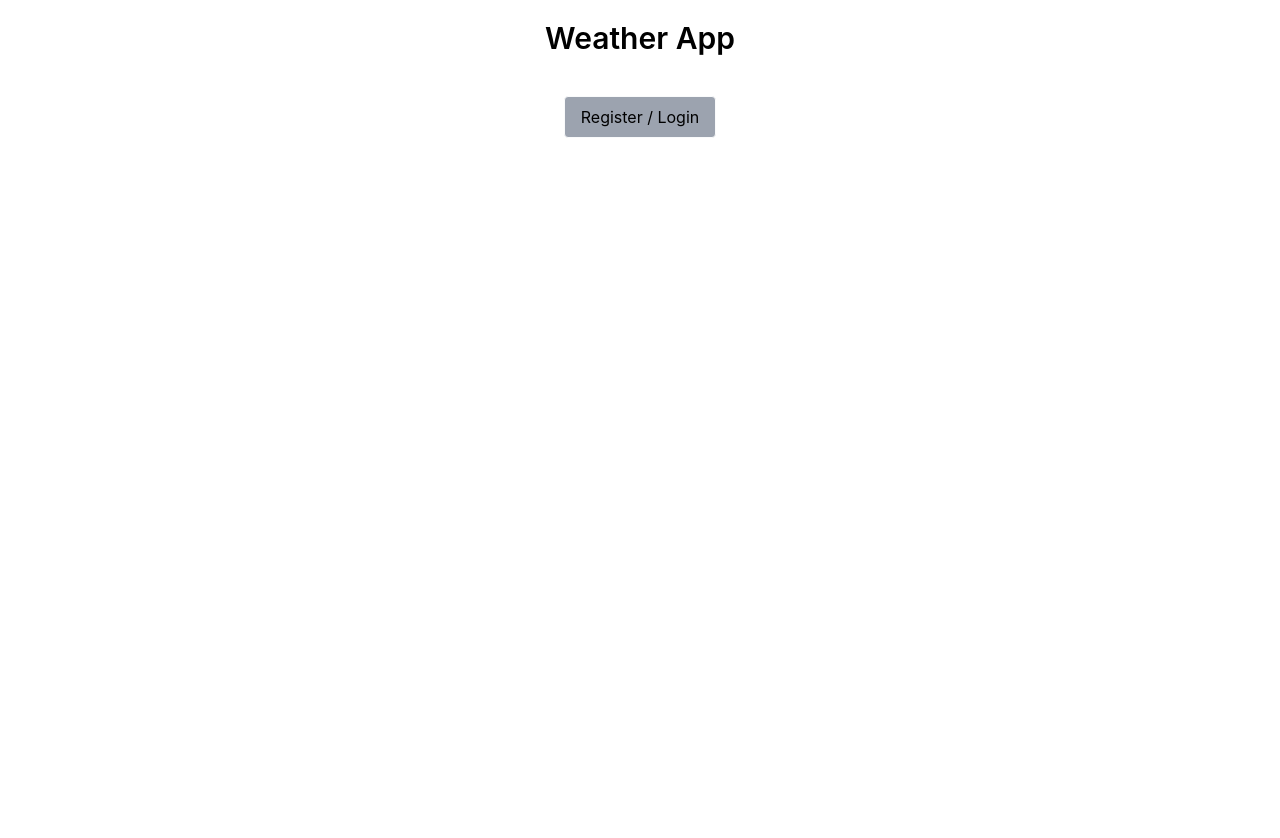
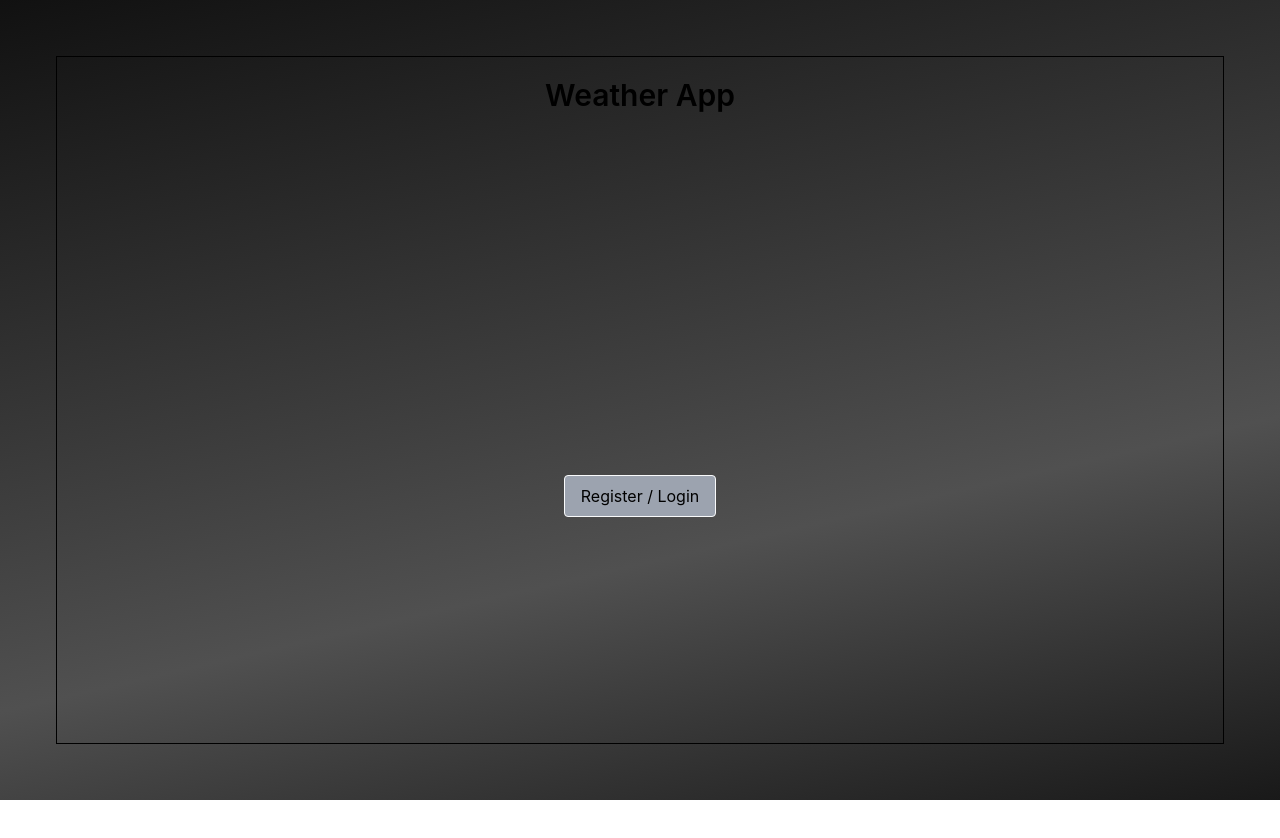
Before and after one commit to dasaniket20002/WeatherAppJMAN, a React (Create React App) app in the folder weatherapp/: page / in a window 1280 px wide. Before the commit the page ends 800 px from the top, so only its background shows below. Built offline with nearby package versions, Linux system fonts and the light colour scheme; the HTML template or start-up script is replaced by a standard one.

Commit message:
style changes

```diff
--- a/weatherapp/src/App.tsx
+++ b/weatherapp/src/App.tsx
@@ -4,7 +4,7 @@ import HomePage from "./components/HomePage";
 
 function App() {
   return (
-    <div className="App min-h-screen">
+    <div className="App min-h-screen bg-gradient">
         <BrowserRouter>
             <Routes>
                 <Route path="/register" element={<RegisterPage />} />
--- a/weatherapp/src/components/HomePage.tsx
+++ b/weatherapp/src/components/HomePage.tsx
@@ -3,7 +3,8 @@ import { Link } from 'react-router-dom'
 
 const HomePage = () => {
   return (
-    <>
+    <div className='h-screen p-14'>
+        <div className=' h-full w-full border-[1px] border-black'>
             <nav className='p-5 mb-5'>
                 <h1 className='text-3xl font-semibold text-center'>Weather App</h1>
             </nav>
@@ -12,7 +13,8 @@ const HomePage = () => {
                     Register&nbsp;/&nbsp;Login
                 </p>
             </Link>
-    </>
+        </div>
+    </div>
   )
 }
 
--- a/weatherapp/tailwind.config.js
+++ b/weatherapp/tailwind.config.js
@@ -4,7 +4,14 @@ module.exports = {
   './src/**/*.{vue,js,ts,jsx,tsx}',
   './node_modules/primereact/**/*.{js,ts,jsx,tsx}'],
   theme: {
-    extend: {},
+    extend: {
+      colors: {
+        'card-transp-white': 'rgba(255, 255, 255, 0.25)'
+      },
+      backgroundImage: {
+        'gradient': 'linear-gradient(347deg, rgba(25,25,25,1) 0%, rgba(80,80,80,1) 35%, rgba(17,17,17,1) 100%);'
+      }
+    },
   },
   plugins: [],
 }
```
Lines whose indentation alone changed are shown as unchanged.
